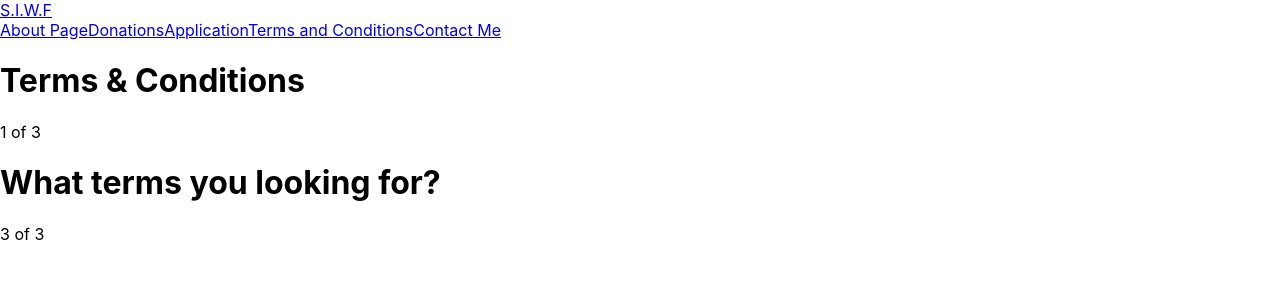
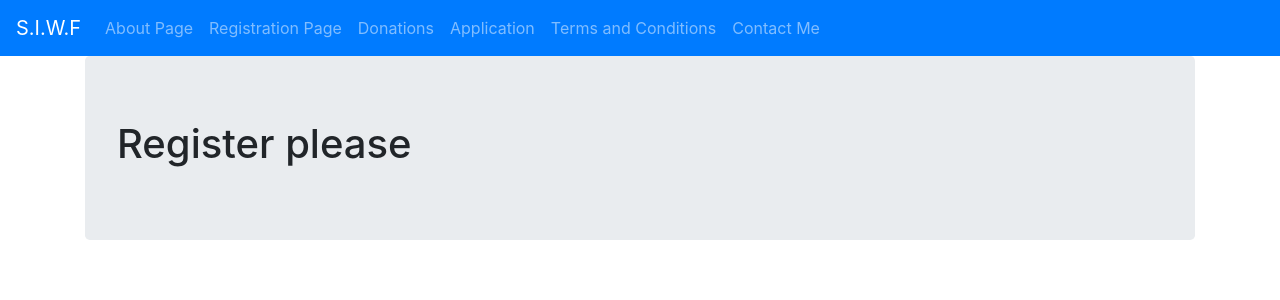
Before and after one commit to Jaseyacey/ServiceWorkerFund, a React (Create React App) app: page /RegisterPage in a window 1280 px wide. Shown: the top 300 px of the page. Built offline with nearby package versions, Linux system fonts and the light colour scheme; no server answers.

Commit message:
adding registration page

```diff
--- a/src/App.css
+++ b/src/App.css
@@ -8,6 +8,7 @@
 .headerAbout {
   font-size: 75px;
   font-family: cursive;
+  text-align: center;
 }
 
 .aboutBody {
--- a/src/App.js
+++ b/src/App.js
@@ -8,17 +8,20 @@ import AboutPage from './pages/AboutPage';
 import DonatePage from './pages/DonatePage';
 import HomePage2 from './pages/HomePage2';
 import PaymentPage from './pages/PaymentPage';
-import ContactMe from './pages/ContactMe';
+import ContactMePage from './pages/ContactMePage';
 import tandc from './pages/tandc';
-import Navibar from './NaviBar';
+import RegisterPage from './pages/RegisterPage';
+import Navbar from './Navbar'
+import 'bootstrap/dist/css/bootstrap.min.css';
 import './App.css'
 
 function App(props) {
   const { isAuthenticated, isVerifying } = props;
   return (
     <>
-    <Navibar />
+    <Navbar />
     <Switch>
+
       <ProtectedRoute
         exact
         path="/"
@@ -26,14 +29,14 @@ function App(props) {
         isAuthenticated={isAuthenticated}
         isVerifying={isVerifying}
       />
-
       <Route path="/login" component={Login} />
       <Route path="/" component={HomePage} exact  />
       <Route path="/AboutPage" component={AboutPage} exact />
       <Route path="/DonatePage" component={DonatePage} exact />
       <Route path="/PaymentPage" component={PaymentPage} exact />
+      <Route path="/RegisterPage" component={RegisterPage} exact />
       <Route Path="/tandc" component={tandc} exact />
-      <Route path="/ContactMe" component={ContactMe} exact />
+      <Route path="/ContactMePage" component={ContactMePage} exact />
       <Route component={HomePage2} exact />
     </Switch>
 </>
--- a/src/NaviBar.js
+++ b/src/Navbar.js
@@ -7,10 +7,11 @@ const NavBar = () => (
     <Navbar.Brand href="/">S.I.W.F</Navbar.Brand>
     <Nav className="mr-auto">
       <Nav.Link href="/AboutPage">About Page</Nav.Link>
+      <Nav.Link href="/RegisterPage">Registration Page</Nav.Link>
       <Nav.Link href="/DonatePage">Donations</Nav.Link>
       <Nav.Link href="/PaymentPage">Application</Nav.Link>
       <Nav.Link href="/tandc">Terms and Conditions</Nav.Link>
-      <Nav.Link href="/ContactMe">Contact Me</Nav.Link>
+      <Nav.Link href="/ContactMePage">Contact Me</Nav.Link>
     </Nav>
 
   </Navbar>
--- a/src/pages/ContactMe.js
+++ b/src/pages/ContactMePage.js
@@ -1,9 +1,9 @@
 import React from 'react';
 
-const ContactMe = () => (
+const ContactMePage = () => (
     <>
         <h1>Contact Me page</h1>
     </>
 )
 
-export default ContactMe;
+export default ContactMePage;
--- a/src/pages/HomePage.js
+++ b/src/pages/HomePage.js
@@ -4,11 +4,12 @@ import Container from 'react-bootstrap/Container';
 import Row from 'react-bootstrap/Row';
 import Col from 'react-bootstrap/Col';
 import ListGroup from 'react-bootstrap/ListGroup'
-import '../App.css';
-// import Navibar from '../NaviBar';
+import '../App.css'
+import Navbar from '../Navbar'
 
 const HomePage = () => (
     <>
+
     <Jumbotron fluid>
         <h1>ServiceFund for service industry workers</h1>
         <h6>A site for those service industry workers dealing with lost income from COVID-19</h6>
--- /dev/null
+++ b/src/pages/RegisterPage.js
@@ -0,0 +1,22 @@
+import React from 'react';
+import Container from 'react-bootstrap/Container';
+import Row from 'react-bootstrap/Row';
+import Col from 'react-bootstrap/Col';
+import Jumbotron from 'react-bootstrap/Jumbotron';
+
+const RegisterPage = () => (
+    <>
+    <Container>
+        <Row>
+            <Col>
+            <Jumbotron flair>
+            <h1>Register please</h1>
+            </Jumbotron>
+            </Col>
+        </Row>
+    </Container>
+
+    </>
+);
+
+export default RegisterPage;
--- a/src/pages/tandc.js
+++ b/src/pages/tandc.js
@@ -16,7 +16,7 @@ const tandc = () => (
         <Col>1 of 3</Col>
         <Col xs={6}>
             <h1>
-                What terms you looking for?
+                Terms
             </h1>
         </Col>
         <Col>3 of 3</Col>
```
